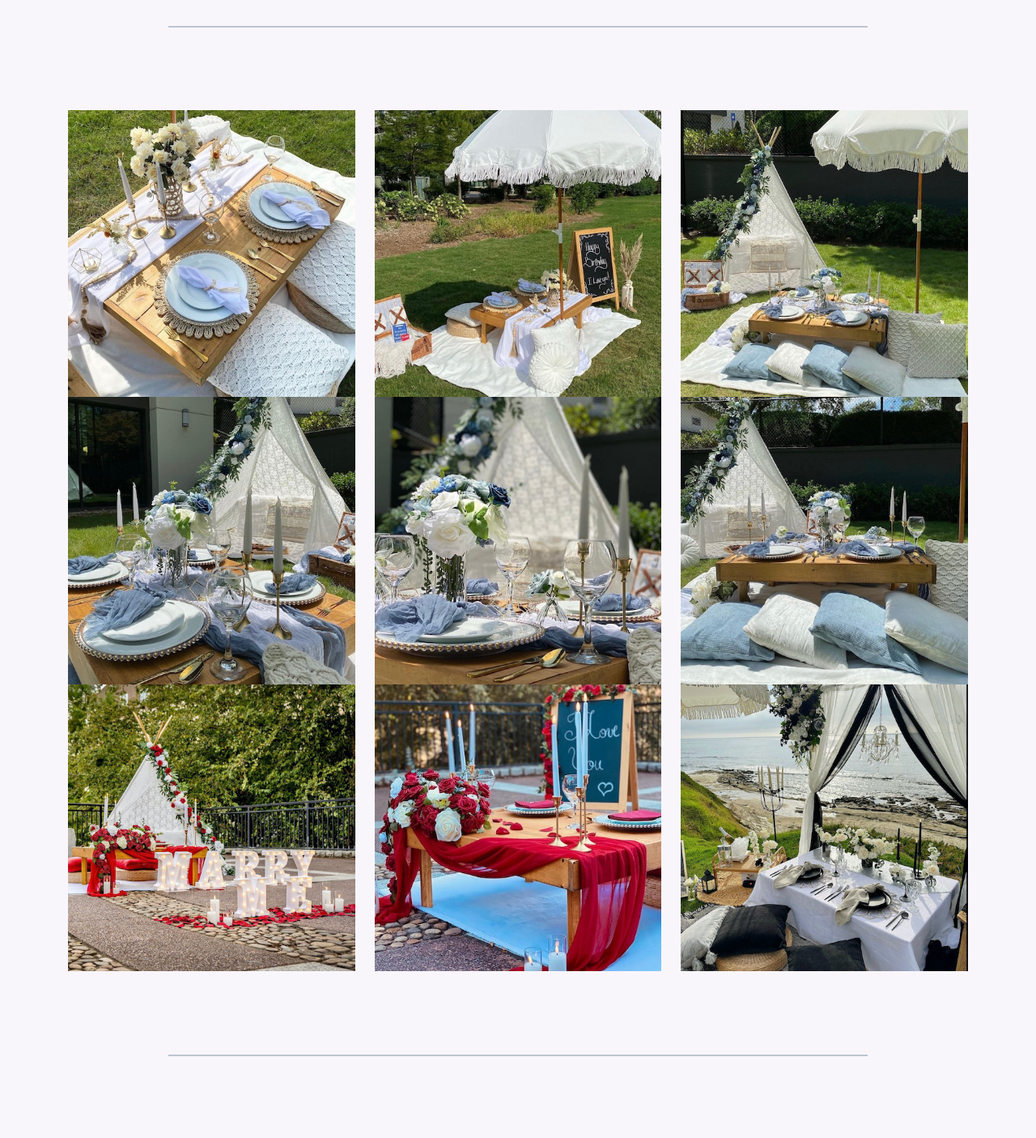
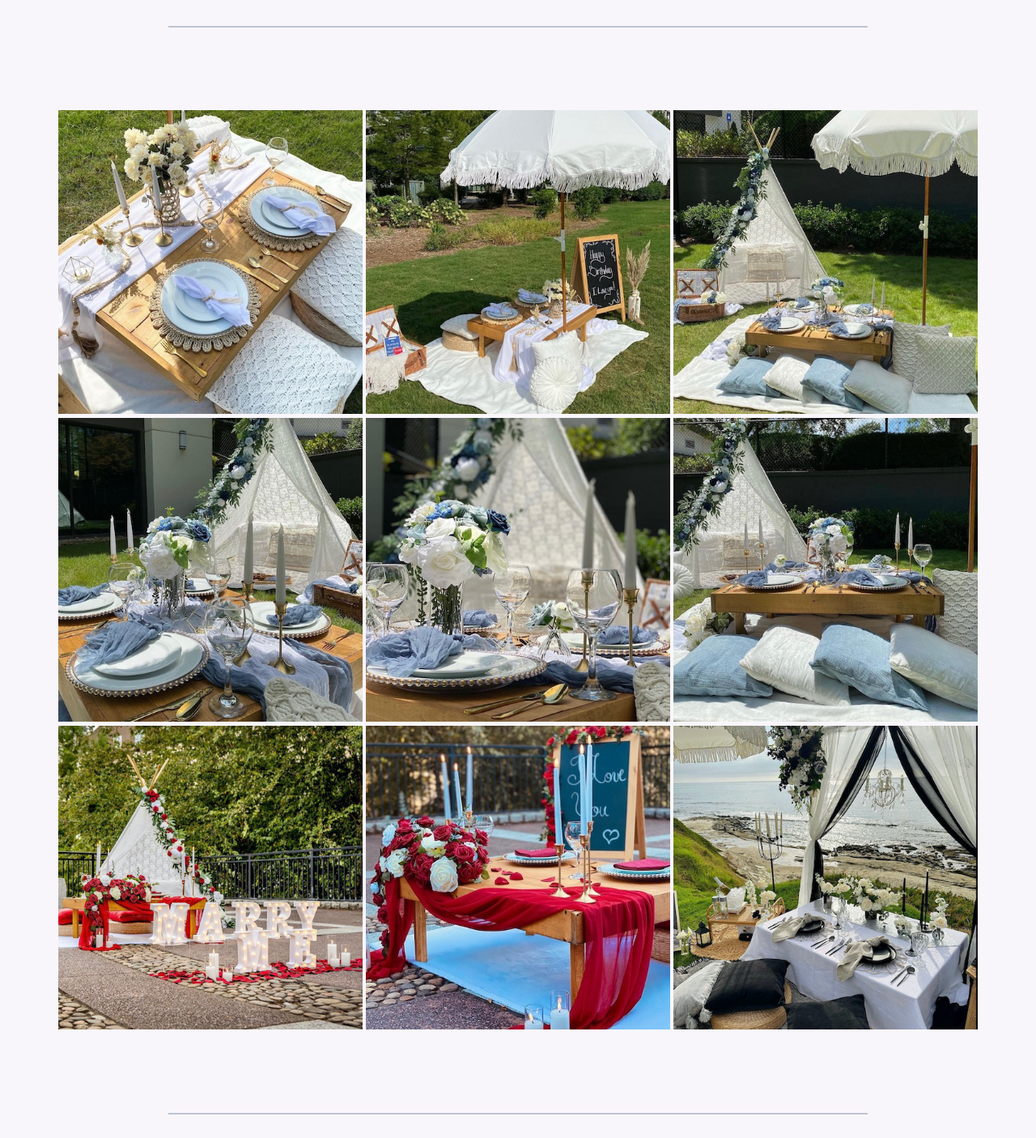
Before and after one commit to 4minuterobotics/luxurypicnics2, a React (Vite) app: page / in a window 1280 px wide. Shown: the part 1220-2625 px from the top of the page at 81% size. Built offline with nearby package versions, Linux system fonts and the light colour scheme; a web font is replaced by a local one.

Commit message:
fixed photo grid

```diff
--- a/index.html
+++ b/index.html
@@ -2,12 +2,34 @@
 <html lang="en">
 	<head>
 		<meta charset="UTF-8" />
-    <link rel="icon" type="image/svg+xml" href="/vite.svg" />
-    <meta name="viewport" content="width=device-width, initial-scale=1.0" />
-    <title>Vite + React</title>
+		<link
+			rel="icon"
+			type="image/svg+xml"
+			href="/src/assets/Logo Transparent Background-01.png"
+		/>
+		<meta
+			name="viewport"
+			content="width=device-width, initial-scale=1.0"
+		/>
+		<meta
+			name="description"
+			content="Southern Florida's Premier Luxury Party Rental Company"
+		/>
+		<meta
+			property="og:image"
+			content="https://res.cloudinary.com/doj10wtzk/image/upload/v1692058903/luxuryTwitterCard_ynpkuk.png"
+		/>
+		<meta
+			property="twitter:card"
+			content="summary_large_image"
+		/>
+		<title>Luxury Picnic Rentals</title>
 	</head>
 	<body>
 		<div id="root"></div>
-    <script type="module" src="/src/main.jsx"></script>
+		<script
+			type="module"
+			src="/src/main.jsx"
+		></script>
 	</body>
 </html>
--- a/src/containers/photo-grid/PhotoGrid.jsx
+++ b/src/containers/photo-grid/PhotoGrid.jsx
@@ -23,20 +23,23 @@ const PhotoGrid = () => {
 	return (
 		<Container className='photo-grid'>
 			{/* Columns start at 50% wide on mobile and bump up to 33.3% wide on desktop */}
-			<Row className='photogrid-photos'>
+			<Row>
 				<Col
+					className='photo-grid-div'
 					xs={8}
 					md={4}
 				>
 					<img src={romantic1} />
 				</Col>
 				<Col
+					className='photo-grid-div'
 					xs={4}
 					md={4}
 				>
 					<img src={romantic2} />
 				</Col>
 				<Col
+					className='photo-grid-div'
 					xs={5}
 					md={4}
 				>
@@ -44,18 +47,21 @@ const PhotoGrid = () => {
 				</Col>
 
 				<Col
+					className='photo-grid-div'
 					xs={7}
 					md={4}
 				>
 					<img src={romantic4} />
 				</Col>
 				<Col
+					className='photo-grid-div'
 					xs={12}
 					md={4}
 				>
 					<img src={romantic5} />
 				</Col>
 				<Col
+					className='photo-grid-div'
 					xs={5}
 					md={4}
 				>
@@ -63,18 +69,21 @@ const PhotoGrid = () => {
 				</Col>
 
 				<Col
+					className='photo-grid-div'
 					xs={7}
 					md={4}
 				>
 					<img src={romantic7} />
 				</Col>
 				<Col
+					className='photo-grid-div'
 					xs={8}
 					md={4}
 				>
 					<img src={romantic9} />
 				</Col>
 				<Col
+					className='photo-grid-div'
 					xs={4}
 					md={4}
 				>
--- a/src/containers/photo-grid/photoGrid.css
+++ b/src/containers/photo-grid/photoGrid.css
@@ -3,7 +3,7 @@
 	height: 100%;
 }
 
-.photogrid-photos {
+.photo-grid-div {
 	padding-right: calc(var(--bs-gutter-x) * 0.1);
 	padding-left: calc(var(--bs-gutter-x) * 0.1);
 	padding-top: calc(var(--bs-gutter-x) * 0.1);
```
Also changed, not shown: src/assets/luxuryTwitterCard.png (added). Lines whose indentation alone changed are shown as unchanged.
